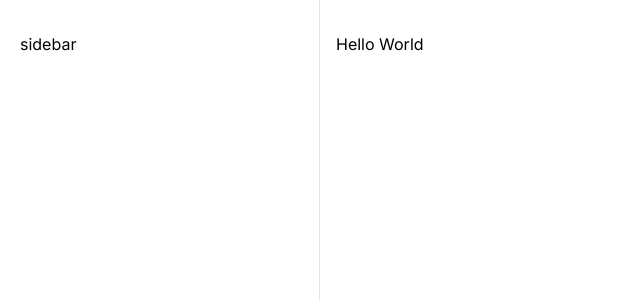
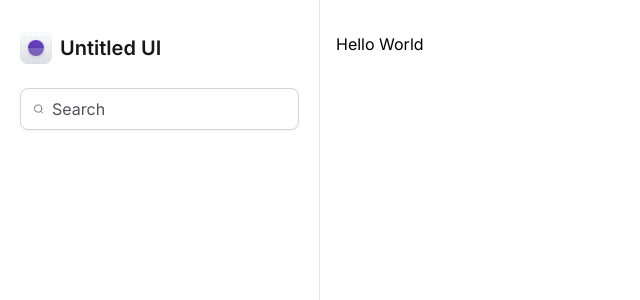
Before and after one commit to osvaldokalvaitir/reactjs-mastering-tailwind, a Next.js app: page / in a window 1280 px wide. Shown: the top 300 px of the page, without its empty margins (0-640 px from the left). Built offline with nearby package versions, Linux system fonts and the light colour scheme.

Commit message:
Logo e Input de Busca

```diff
--- a/package.json
+++ b/package.json
@@ -15,6 +15,7 @@
     "autoprefixer": "10.4.14",
     "eslint": "8.46.0",
     "eslint-config-next": "13.4.13",
+    "lucide-react": "^0.265.0",
     "next": "13.4.13",
     "postcss": "8.4.27",
     "react": "18.2.0",
--- a/src/app/layout.tsx
+++ b/src/app/layout.tsx
@@ -1,3 +1,4 @@
+import { Sidebar } from '@/components/Sidebar'
 import './globals.css'
 import type { Metadata } from 'next'
 import { Inter } from 'next/font/google'
@@ -17,8 +18,8 @@
   return (
     <html lang="en">
       <body className={inter.className}>
-        <div className="grid-cols-app grid min-h-screen">
-          <aside className="border-r border-zinc-200 px-5 py-8">sidebar</aside>
+        <div className="grid min-h-screen grid-cols-app">
+          <Sidebar />
           <main className="px-4 pb-12 pt-8">{children}</main>
         </div>
       </body>
--- /dev/null
+++ b/src/components/Sidebar/Logo.tsx
@@ -0,0 +1,160 @@
+export function Logo() {
+  return (
+    <strong className="flex items-center gap-2 text-xl font-semibold text-zinc-900">
+      <svg
+        width={32}
+        height={32}
+        viewBox="0 0 32 32"
+        fill="none"
+        xmlns="http://www.w3.org/2000/svg"
+      >
+        <g clipPath="url(#clip0_2204_308)">
+          <rect width={32} height={32} rx={8} fill="#fff" />
+          <rect
+            width={32}
+            height={32}
+            rx={8}
+            fill="url(#paint0_linear_2204_308)"
+          />
+          <path
+            fillRule="evenodd"
+            clipRule="evenodd"
+            d="M16 2.039C8.29 2.039 2.039 8.289 2.039 16c0 7.71 6.25 13.961 13.961 13.961 7.71 0 13.961-6.25 13.961-13.961 0-7.71-6.25-13.961-13.961-13.961zM1.961 16C1.961 8.247 8.247 1.961 16 1.961S30.039 8.247 30.039 16 23.753 30.039 16 30.039 1.961 23.753 1.961 16z"
+            fill="#D0D5DD"
+          />
+          <path
+            fillRule="evenodd"
+            clipRule="evenodd"
+            d="M16 12.078a3.922 3.922 0 100 7.845 3.922 3.922 0 000-7.845zM12 16a4 4 0 118 0 4 4 0 01-8 0z"
+            fill="#D0D5DD"
+          />
+          <path
+            fillRule="evenodd"
+            clipRule="evenodd"
+            d="M16 13.32a2.68 2.68 0 100 5.36 2.68 2.68 0 000-5.36zM13.243 16a2.757 2.757 0 115.514 0 2.757 2.757 0 01-5.514 0z"
+            fill="#D0D5DD"
+          />
+          <path d="M15.961 0h.078v32h-.078V0z" fill="#D0D5DD" />
+          <path d="M32 15.96v.079H0v-.078h32z" fill="#D0D5DD" />
+          <path
+            d="M26.602 0h.078v32h-.078V0zM10.64 0h.078v32h-.077V0zM21.282 0h.077v32h-.077V0zM5.32 0h.078v32H5.32V0z"
+            fill="#D0D5DD"
+          />
+          <path
+            d="M32 26.602v.077H0v-.077h32zM32 10.64v.078H0v-.077h32zM32 21.281v.078H0v-.078h32zM32 5.32v.078H0V5.32h32z"
+            fill="#D0D5DD"
+          />
+          <g filter="url(#filter0_dd_2204_308)">
+            <circle cx={16} cy={16} r={8} fill="url(#paint1_linear_2204_308)" />
+          </g>
+          <g filter="url(#filter1_b_2204_308)">
+            <path
+              d="M0 16h32v3.2c0 4.48 0 6.72-.872 8.432a8 8 0 01-3.496 3.496C25.92 32 23.68 32 19.2 32h-6.4c-4.48 0-6.72 0-8.432-.872a8 8 0 01-3.496-3.496C0 25.92 0 23.68 0 19.2V16z"
+              fill="#fff"
+              fillOpacity={0.2}
+            />
+          </g>
+        </g>
+        <rect
+          x={0.15}
+          y={0.15}
+          width={31.7}
+          height={31.7}
+          rx={7.85}
+          stroke="#D0D5DD"
+          strokeWidth={0.3}
+        />
+        <defs>
+          <filter
+            id="filter0_dd_2204_308"
+            x={5}
+            y={6}
+            width={22}
+            height={22}
+            filterUnits="userSpaceOnUse"
+            colorInterpolationFilters="sRGB"
+          >
+            <feFlood floodOpacity={0} result="BackgroundImageFix" />
+            <feColorMatrix
+              in="SourceAlpha"
+              values="0 0 0 0 0 0 0 0 0 0 0 0 0 0 0 0 0 0 127 0"
+              result="hardAlpha"
+            />
+            <feOffset dy={1} />
+            <feGaussianBlur stdDeviation={1} />
+            <feColorMatrix values="0 0 0 0 0.0627451 0 0 0 0 0.0941176 0 0 0 0 0.156863 0 0 0 0.06 0" />
+            <feBlend
+              in2="BackgroundImageFix"
+              result="effect1_dropShadow_2204_308"
+            />
+            <feColorMatrix
+              in="SourceAlpha"
+              values="0 0 0 0 0 0 0 0 0 0 0 0 0 0 0 0 0 0 127 0"
+              result="hardAlpha"
+            />
+            <feOffset dy={1} />
+            <feGaussianBlur stdDeviation={1.5} />
+            <feColorMatrix values="0 0 0 0 0.0627451 0 0 0 0 0.0941176 0 0 0 0 0.156863 0 0 0 0.1 0" />
+            <feBlend
+              in2="effect1_dropShadow_2204_308"
+              result="effect2_dropShadow_2204_308"
+            />
+            <feBlend
+              in="SourceGraphic"
+              in2="effect2_dropShadow_2204_308"
+              result="shape"
+            />
+          </filter>
+          <filter
+            id="filter1_b_2204_308"
+            x={-5}
+            y={11}
+            width={42}
+            height={26}
+            filterUnits="userSpaceOnUse"
+            colorInterpolationFilters="sRGB"
+          >
+            <feFlood floodOpacity={0} result="BackgroundImageFix" />
+            <feGaussianBlur in="BackgroundImageFix" stdDeviation={2.5} />
+            <feComposite
+              in2="SourceAlpha"
+              operator="in"
+              result="effect1_backgroundBlur_2204_308"
+            />
+            <feBlend
+              in="SourceGraphic"
+              in2="effect1_backgroundBlur_2204_308"
+              result="shape"
+            />
+          </filter>
+          <linearGradient
+            id="paint0_linear_2204_308"
+            x1={16}
+            y1={0}
+            x2={16}
+            y2={32}
+            gradientUnits="userSpaceOnUse"
+          >
+            <stop stopColor="#fff" />
+            <stop offset={1} stopColor="#D0D5DD" />
+          </linearGradient>
+          <linearGradient
+            id="paint1_linear_2204_308"
+            x1={12}
+            y1={24}
+            x2={20}
+            y2={8}
+            gradientUnits="userSpaceOnUse"
+          >
+            <stop stopColor="#53389E" />
+            <stop offset={1} stopColor="#6941C6" />
+          </linearGradient>
+          <clipPath id="clip0_2204_308">
+            <rect width={32} height={32} rx={8} fill="#fff" />
+          </clipPath>
+        </defs>
+      </svg>
+      <span>Untitled UI</span>
+    </strong>
+  )
+}
--- /dev/null
+++ b/src/components/Sidebar/index.tsx
@@ -0,0 +1,18 @@
+import { Logo } from '@/components/Sidebar/Logo'
+import { Search } from 'lucide-react'
+
+export function Sidebar() {
+  return (
+    <aside className="space-y-6 border-r border-zinc-200 px-5 py-8">
+      <Logo />
+
+      <div className="flex w-full items-center gap-2 rounded-lg border border-zinc-300 px-3 py-2 shadow-sm">
+        <Search className="h-5 w-5 text-zinc-500" />
+        <input
+          className="flex-1 border-0 bg-transparent p-0 text-zinc-900 placeholder-zinc-600"
+          placeholder="Search"
+        />
+      </div>
+    </aside>
+  )
+}
```
Also changed, not shown: 1 other file (tests, documents, lock files or other folders).
